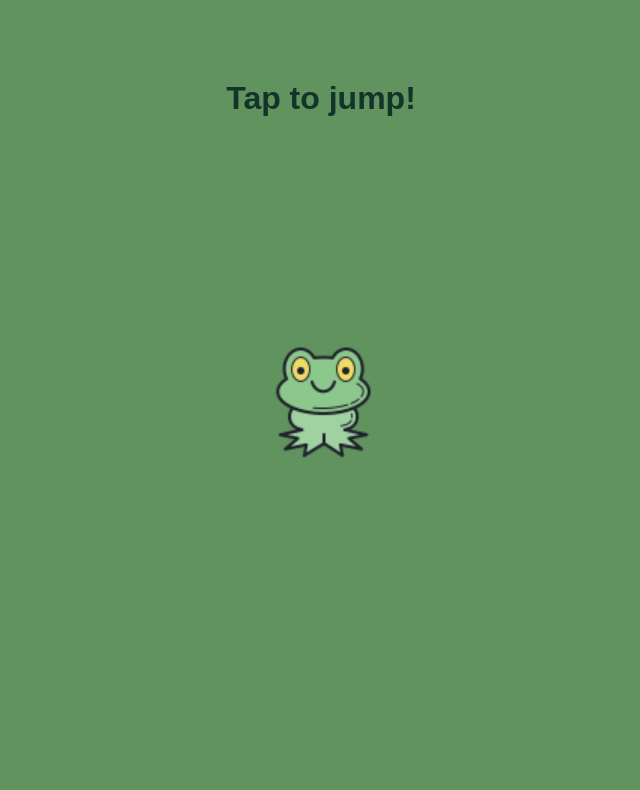
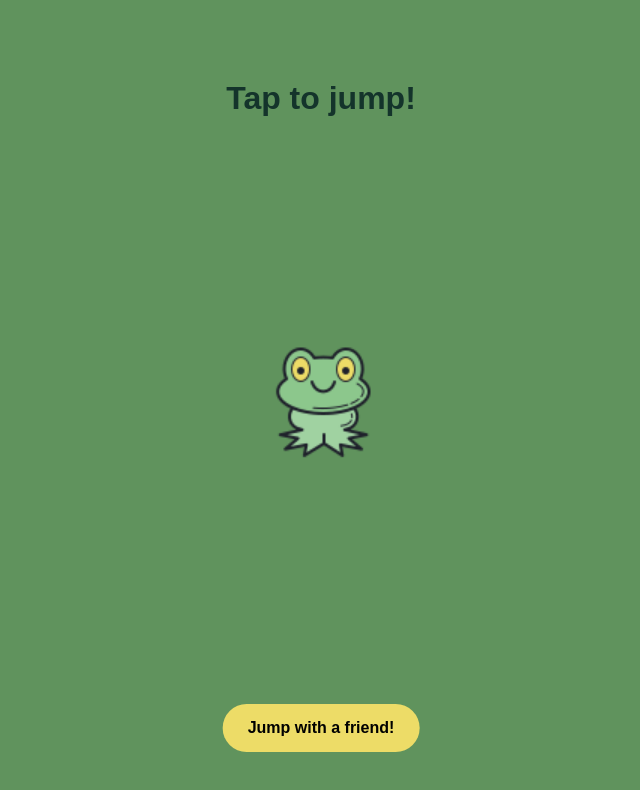
Before and after one commit to lukasz-stepien-dev/jumping-frog-firebase, a React (Create React App) app: page / in a window 1280 px wide. Shown: the top 790 px of the page, without its empty margins (319-959 px from the left). Built offline with nearby package versions, Linux system fonts and the light colour scheme; a web font is replaced by a local one.

Commit message:
Add visual button

```diff
--- a/src/App.js
+++ b/src/App.js
@@ -1,12 +1,14 @@
 import "./css/App.css";
 import Instruction from "./Instruction";
 import Frog from "./Frog";
+import ShareButton from "./ShareButton";
 
 export default function App() {
   return (
       <>
         <Instruction/>
         <Frog/>
+          <ShareButton/>
       </>
   )
 }
--- a/src/Frog.jsx
+++ b/src/Frog.jsx
@@ -11,6 +11,6 @@ export default function Frog() {
 
 
     return (
-        <img onClick={jump} src={frogImg} className={isJump} alt="frog" />
+        <img id={"frog"} onClick={jump} src={frogImg} className={isJump} alt="frog" />
     )
 }
--- /dev/null
+++ b/src/ShareButton.jsx
@@ -0,0 +1,7 @@
+import "./css/ShareButton.css";
+
+export default function ShareButton() {
+    return (
+        <button id={"share-button"}><p>Jump with a friend!</p></button>
+    )
+}
--- a/src/css/Frog.css
+++ b/src/css/Frog.css
@@ -1,4 +1,4 @@
-img {
+#frog {
     position: absolute;
     width: 150px;
     top: 50%;
--- /dev/null
+++ b/src/css/ShareButton.css
@@ -0,0 +1,22 @@
+#share-button {
+    position: absolute;
+    text-align: center;
+    bottom: 3%;
+    left: 50%;
+    transform: translate(-50%, -50%);
+    background-color: #eddc67;
+    border: none;
+    padding: 15px 25px;
+    font-size: 16px;
+    border-radius: 50px;
+    font-weight: bold;
+    transition: transform 0.2s;
+}
+
+#share-button:hover {
+    transform: translate(-50%, -50%) scale(0.95);
+}
+
+#share-button:active {
+    transform: translate(-50%, -50%) scale(0.8);
+}
```
